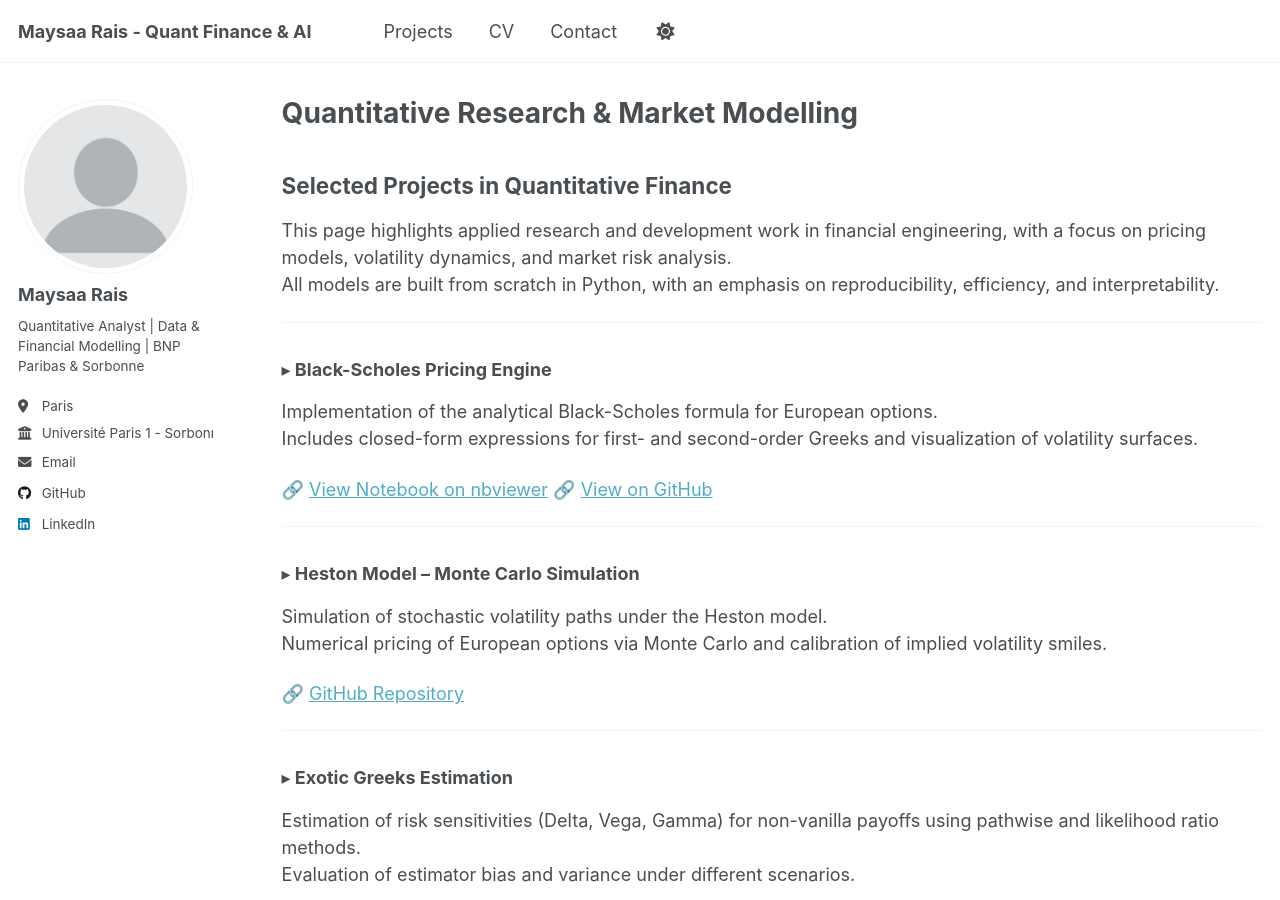
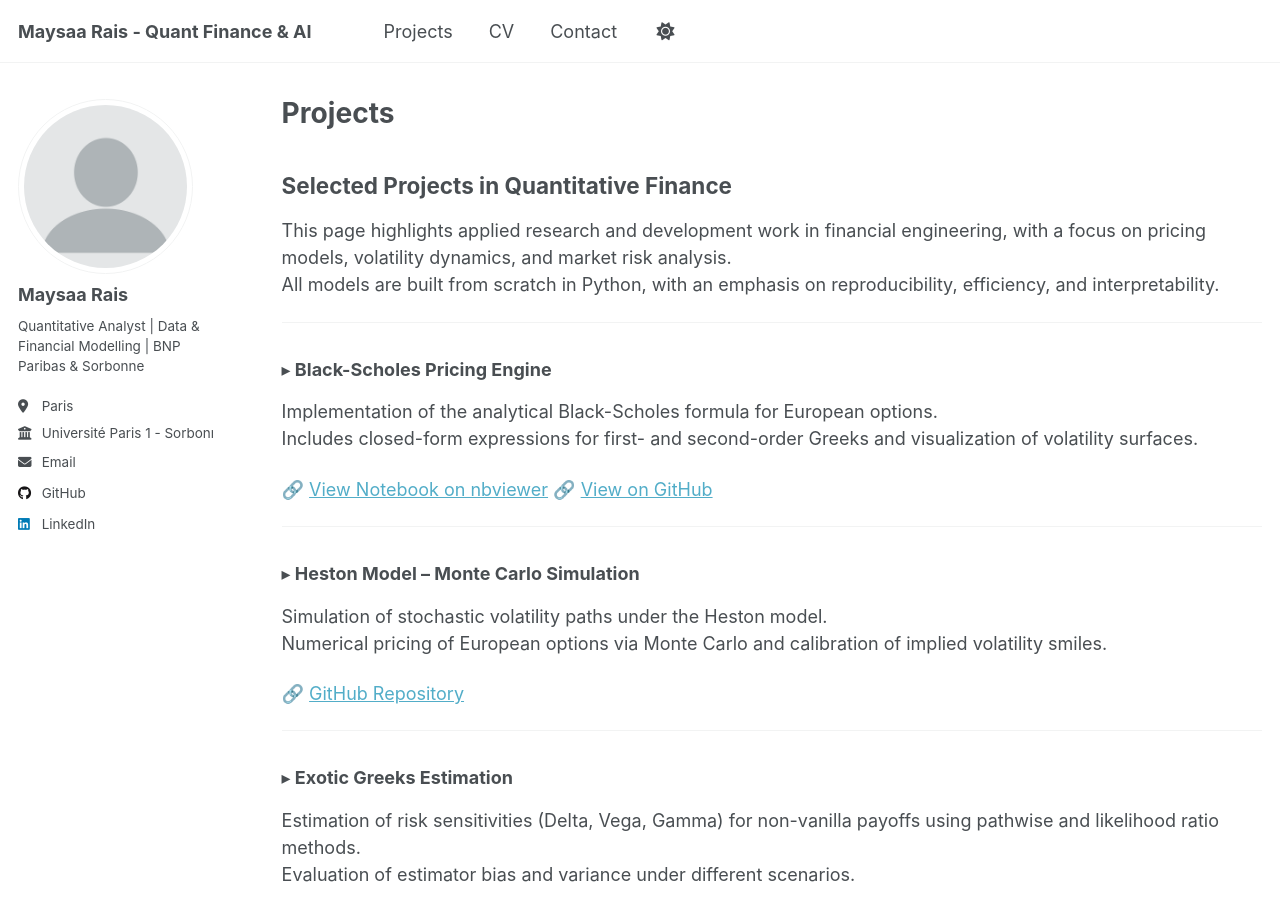
Before and after one commit to MaysaaRais/MaysaaRais.github.io, a Jekyll site: the page built from _pages/projects.md, in a window 1280 px wide and 900 px high. Built offline with Jekyll 4.4.1, drawn with Linux system fonts in a browser that asks for light colours.

Commit message:
Update projects.md
label change

```diff
--- a/_pages/projects.md
+++ b/_pages/projects.md
@@ -1,6 +1,6 @@
 ---
 layout: archive
-title: "Quantitative Research & Market Modelling"
+title: "Projects"
 permalink: /projects/
 author_profile: true
 ---
```
